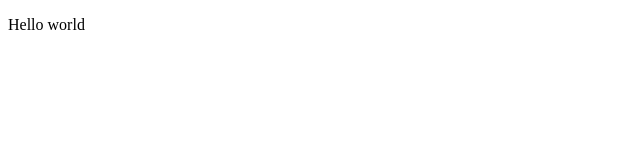
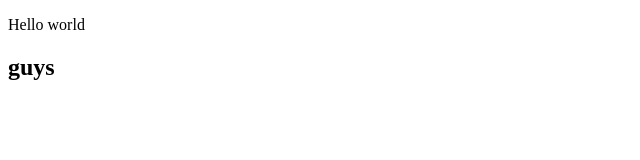
Before and after one commit to Ebuka-martins/venv_environment_setup, a plain HTML site: page index.html in a window 1280 px wide. Shown: the full height of the page, 0-640 px from the left. Drawn offline with Linux system fonts and the light colour scheme.

Commit message:
update index text

```diff
--- a/index.html
+++ b/index.html
@@ -7,6 +7,7 @@
 </head>
 <body>
     <p>Hello world</p>
+    <h2>guys</h2>
 
 </body>
 </html>
```
